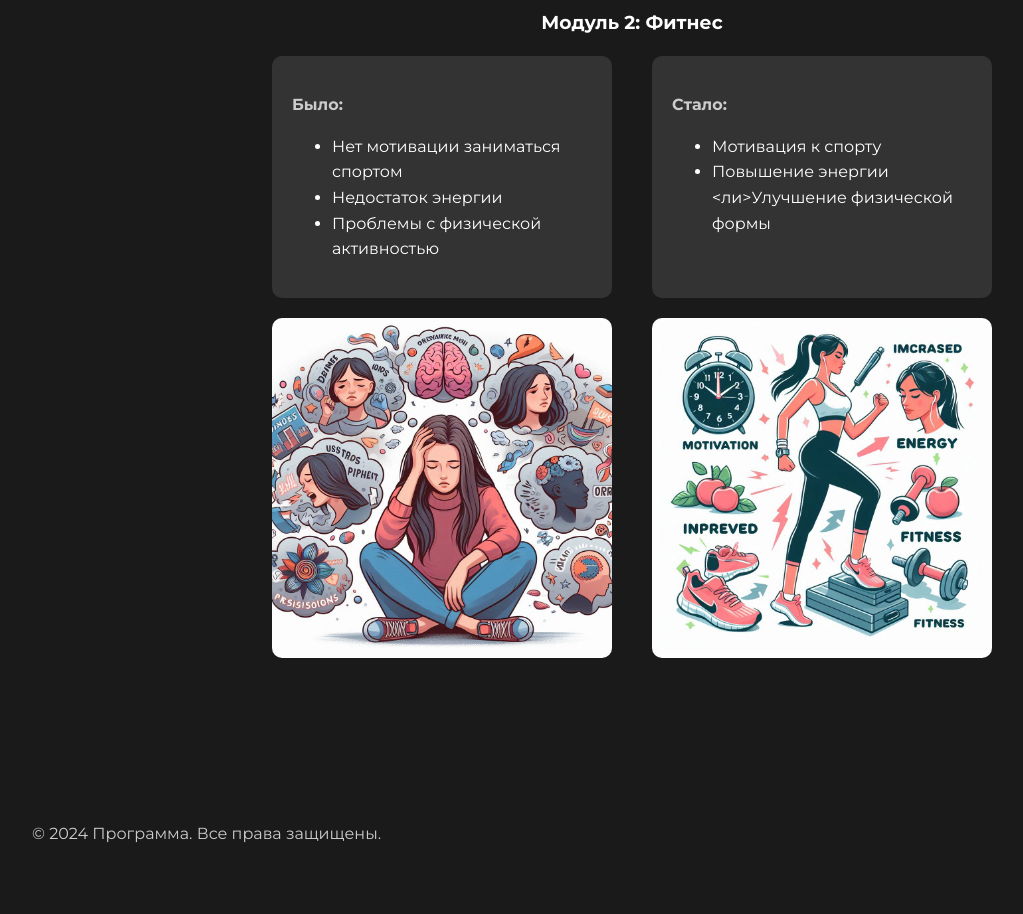
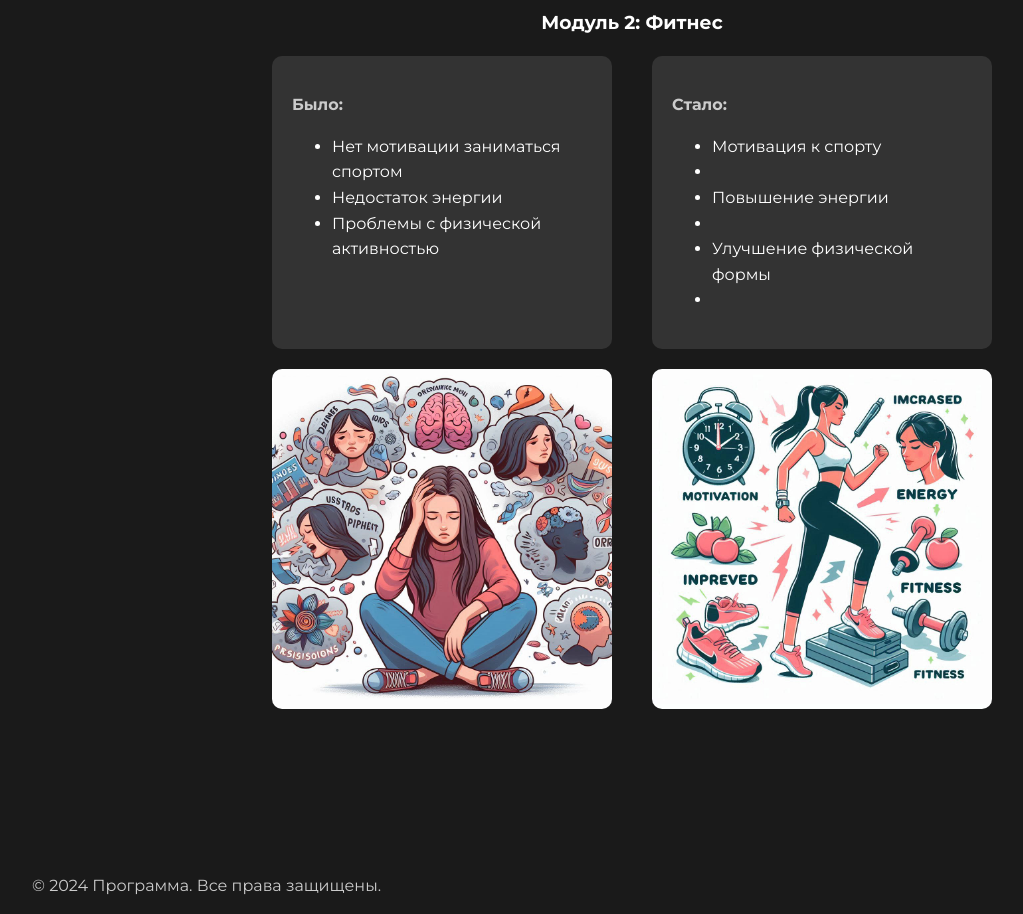
Before and after one commit to StruchkovaAnastasiia777/Fitness_training_Wroclaw.github.io, a plain HTML site: page program.html in a window 1280 px wide. Shown: the part 2660-3574 px from the top of the page, without its empty margins (8-1031 px from the left). Before the commit the page ends 3523 px from the top, so only its background shows below. Drawn offline with Linux system fonts and the light colour scheme.

Commit message:
Update program.html

```diff
--- a/program.html
+++ b/program.html
@@ -120,9 +120,9 @@
                         <div class="was-now-block">
                             <p><strong>Стало:</strong></п>
                             <ul>
-                                <li>Мотивация к спорту</ли>
-                                <li>Повышение энергии</ли>
-                                <ли>Улучшение физической формы</ли>
+                                <li>Мотивация к спорту<li>
+                                <li>Повышение энергии<li>
+                                <li>Улучшение физической формы<li>
                             </ul>
                         </div>
                     </div>
```
